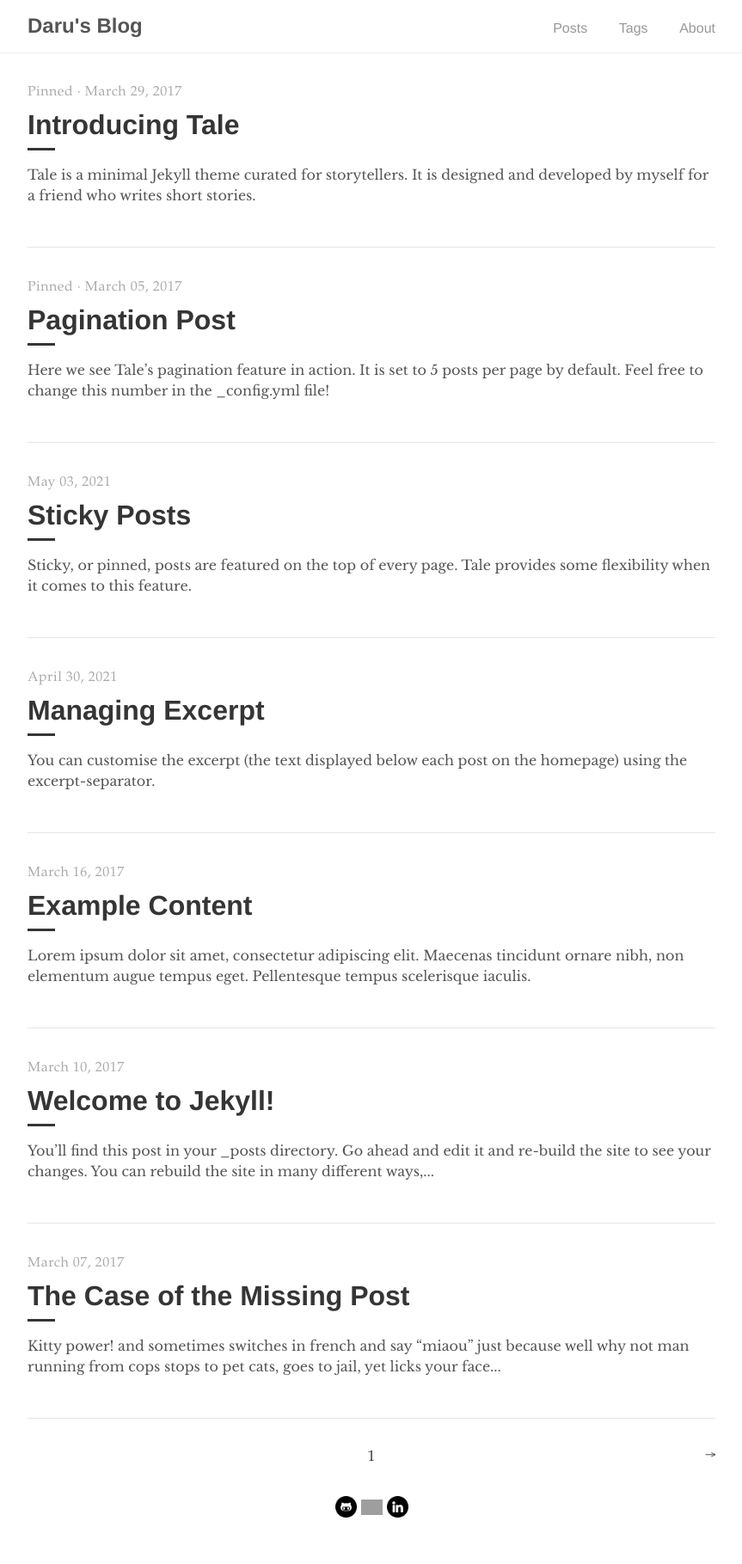
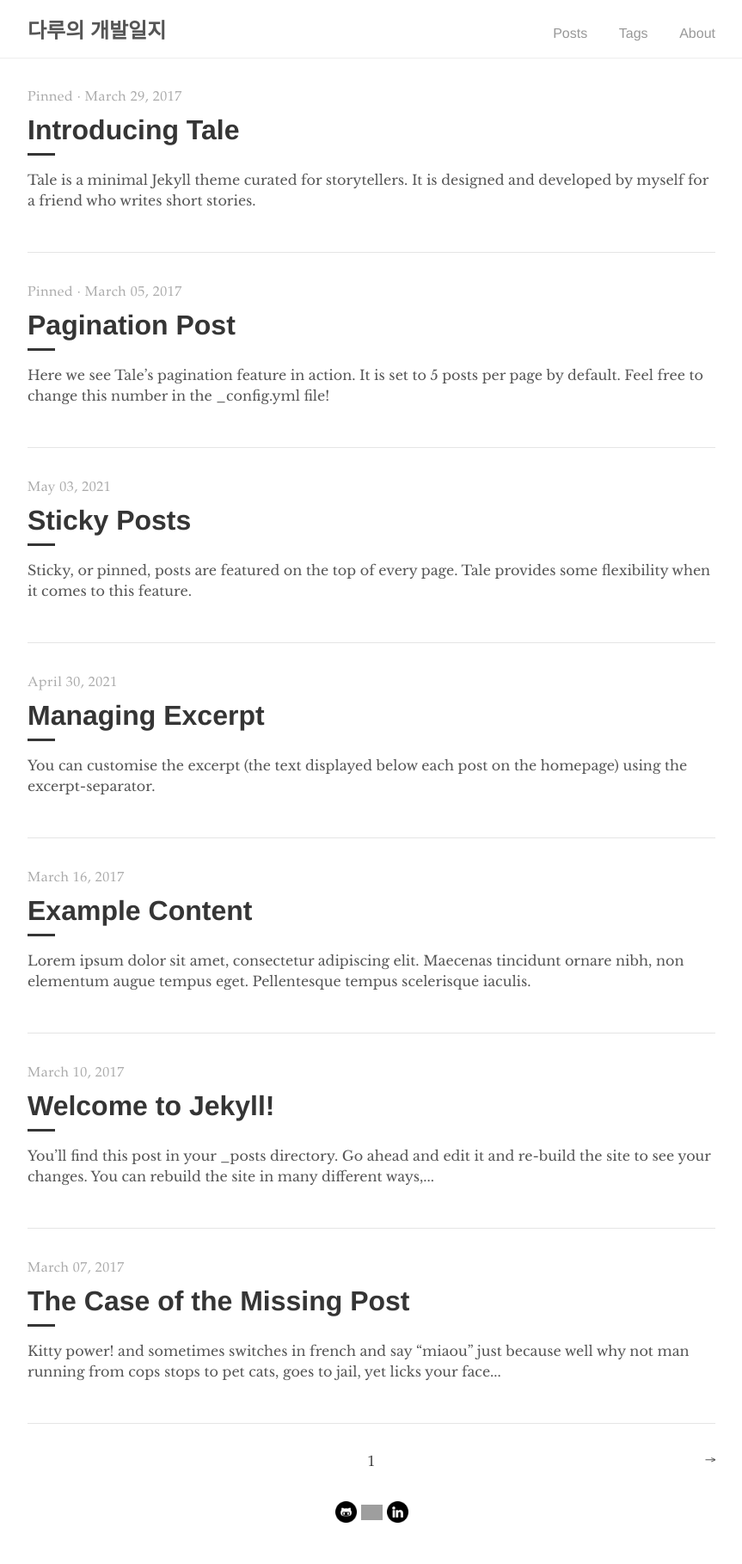
Before and after one commit to daru1027/daru1027.github.io, a Jekyll site: the page built from index.html, in a window 1280 px wide. Shown: the whole page at 86% size, without its empty margins (208-1071 px from the left). Built offline with Jekyll 4.4.1, drawn with Linux system fonts in a browser that asks for light colours; the list of posts is cut into pages by our own code; grey boxes are pictures that could not be loaded.

Commit message:
FIX: title 변경

```diff
--- a/_config.yml
+++ b/_config.yml
@@ -1,5 +1,5 @@
 # Site settings
-title:          Daru's Blog
+title:          다루의 개발일지
 description:    "Minimal Jekyll theme for storytellers"
 baseurl:        ""
 url:            "https://daru1027.github.io"
```
